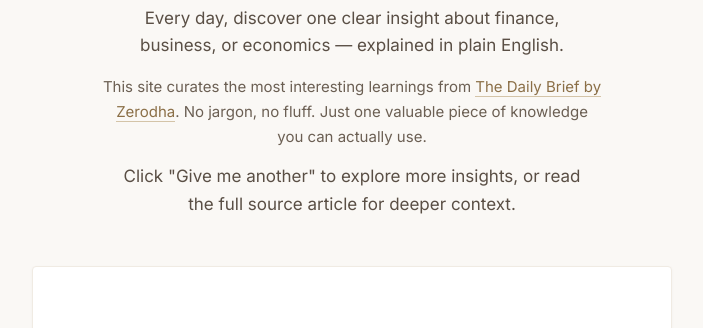
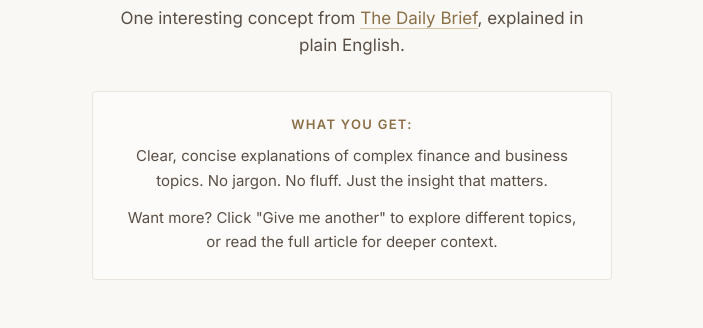
Before and after one commit to krishna-lohia/daily-learnings, a website: page index.html in a window 1280 px wide. Shown: the part 169-497 px from the top of the page, without its empty margins (288-991 px from the left). Drawn offline with nearby package versions, Linux system fonts and the light colour scheme.

Commit message:
Improve landing page clarity and structure
Changes:
- More focused headline explaining what the site offers
- Added "What you get" section explaining the value prop clearly
- Better visual hierarchy with boxed explanation section
- Clearer call-to-action on how to use the tool
- Simplified and more direct messaging

Now visitors immediately understand:
- What: Finance/business insights in plain English
- From where: The Daily Brief by Zerodha
- How to use: Read one insight, click for more, or read full article

🤖 Generated with [Claude Code](https://claude.com/claude-code)

Co-Authored-By: Claude <noreply@anthropic.com>

```diff
--- a/index.html
+++ b/index.html
@@ -9,11 +9,14 @@
 <body>
     <main class="page">
         <header class="hero">
-            <p class="eyebrow">A daily learning note</p>
+            <p class="eyebrow">Daily insights on finance, business & economics</p>
             <h1>Today I Learned</h1>
-            <p class="subtitle">Every day, discover one clear insight about finance, business, or economics — explained in plain English.</p>
-            <p class="description">This site curates the most interesting learnings from <a href="https://thedailybrief.zerodha.com" target="_blank" rel="noopener noreferrer">The Daily Brief by Zerodha</a>. No jargon, no fluff. Just one valuable piece of knowledge you can actually use.</p>
-            <p class="subtitle idea-line">Click "Give me another" to explore more insights, or read the full source article for deeper context.</p>
+            <p class="subtitle">One interesting concept from <a href="https://thedailybrief.zerodha.com" target="_blank" rel="noopener noreferrer">The Daily Brief</a>, explained in plain English.</p>
+            <div class="how-it-works">
+                <p class="how-title">What you get:</p>
+                <p class="how-text">Clear, concise explanations of complex finance and business topics. No jargon. No fluff. Just the insight that matters.</p>
+                <p class="how-text">Want more? Click "Give me another" to explore different topics, or read the full article for deeper context.</p>
+            </div>
         </header>
 
         <section class="card" id="learning-container">
--- a/style.css
+++ b/style.css
@@ -55,27 +55,44 @@ h1 {
   line-height: 1.6;
 }
 
-.description {
-  font-size: 0.938rem;
-  color: #6b5f53;
-  max-width: 500px;
-  margin: 0 auto;
-  line-height: 1.65;
-}
-
-.description a {
+.subtitle a {
   color: #8b6f47;
   text-decoration: none;
   border-bottom: 1px solid #d4c4a8;
   transition: border-color 0.2s ease;
 }
 
-.description a:hover {
+.subtitle a:hover {
   border-bottom-color: #8b6f47;
 }
 
-.idea-line {
-  margin-top: 14px;
+.how-it-works {
+  max-width: 520px;
+  margin: 32px auto 0;
+  padding: 24px 28px;
+  background: rgba(255, 255, 255, 0.4);
+  border-radius: 4px;
+  border: 1px solid rgba(139, 111, 71, 0.15);
+}
+
+.how-title {
+  font-size: 0.813rem;
+  font-weight: 600;
+  text-transform: uppercase;
+  letter-spacing: 0.1em;
+  color: #8b6f47;
+  margin-bottom: 12px;
+}
+
+.how-text {
+  font-size: 0.938rem;
+  color: #5a4f45;
+  line-height: 1.65;
+  margin-bottom: 12px;
+}
+
+.how-text:last-child {
+  margin-bottom: 0;
 }
 
 .card {
```
